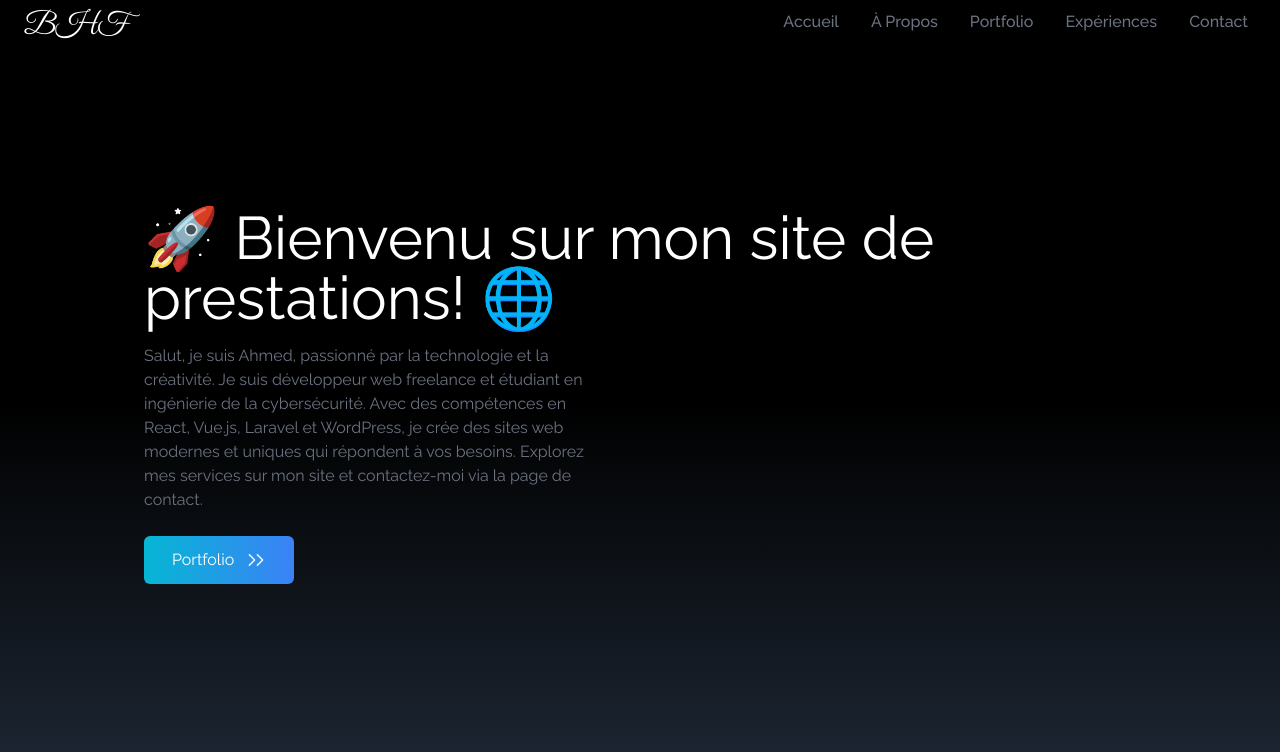
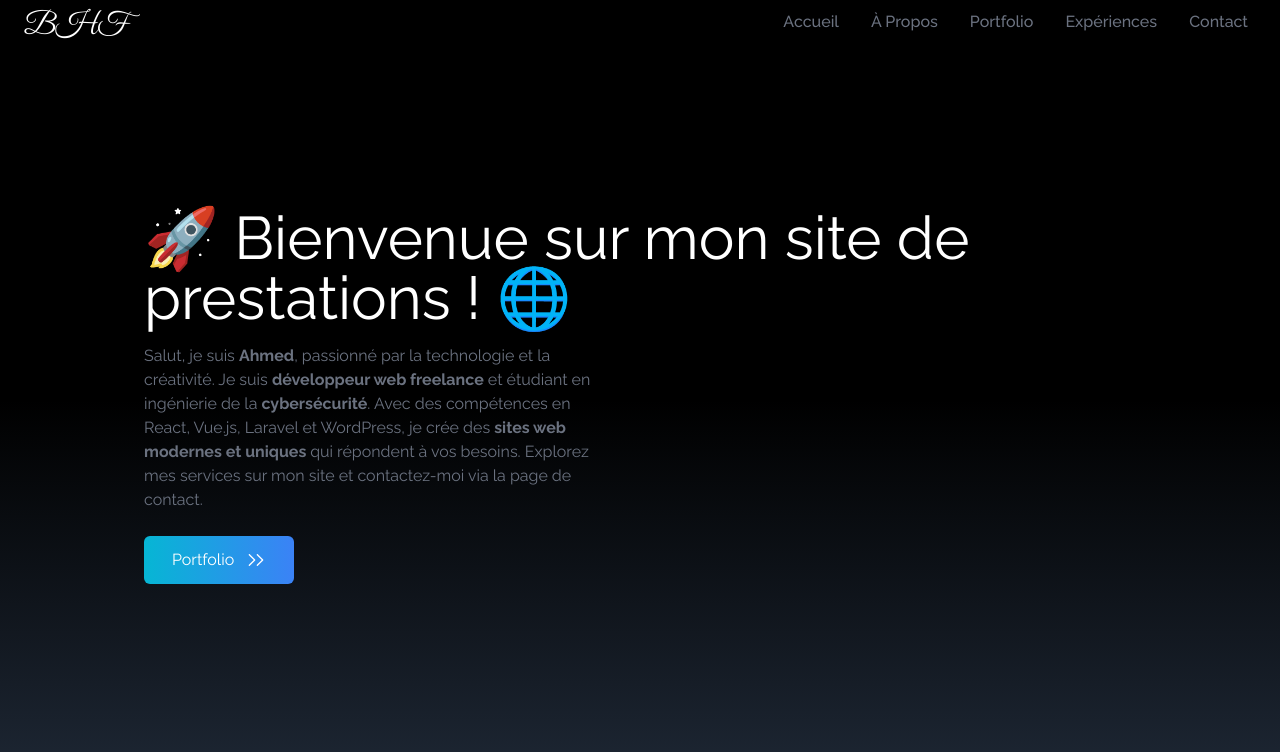
Before and after one commit to Ahmed94120/Portfolio_BHF, a React (Vite) app: page / in a window 1280 px wide. Shown: the top 752 px of the page. Built offline with nearby package versions, Linux system fonts and the light colour scheme.

Commit message:
modif text accueil

```diff
--- a/src/components/Accueil.jsx
+++ b/src/components/Accueil.jsx
@@ -11,16 +11,17 @@ const Accueil = () => {
          <div className="max-w-screen-lg mx-auto flex flex-col items-center justify-center h-full px-4  md:flex-row">
             <div className="flex flex-col justify-center h-full mf:mt-100">
                <h2 className="text-3xl sm:text-6xl front-bold text-white">
-                  🚀 Bienvenu sur mon site de prestations! 🌐
+                  🚀 Bienvenue sur mon site de prestations ! 🌐
                </h2>
                <p className="text-gray-500 py-4 max-w-md">
                   {" "}
-                  Salut, je suis Ahmed, passionné par la technologie et la
-                  créativité. Je suis développeur web freelance et étudiant en
-                  ingénierie de la cybersécurité. Avec des compétences en React,
-                  Vue.js, Laravel et WordPress, je crée des sites web modernes
-                  et uniques qui répondent à vos besoins. Explorez mes services
-                  sur mon site et contactez-moi via la page de contact.
+                  Salut, je suis <b>Ahmed</b>, passionné par la technologie et
+                  la créativité. Je suis <b>développeur web freelance</b> et
+                  étudiant en ingénierie de la <b>cybersécurité</b>. Avec des
+                  compétences en React, Vue.js, Laravel et WordPress, je crée
+                  des <b>sites web modernes et uniques </b> qui répondent à vos
+                  besoins. Explorez mes services sur mon site et contactez-moi
+                  via la page de contact.
                </p>
 
                <div>
```
